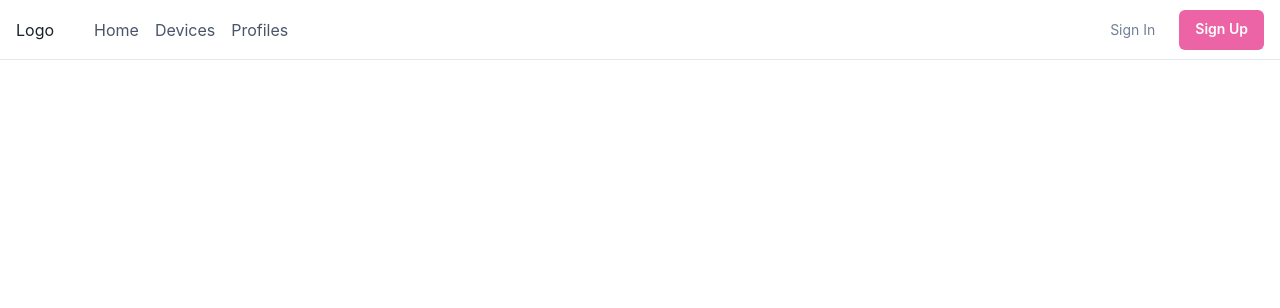
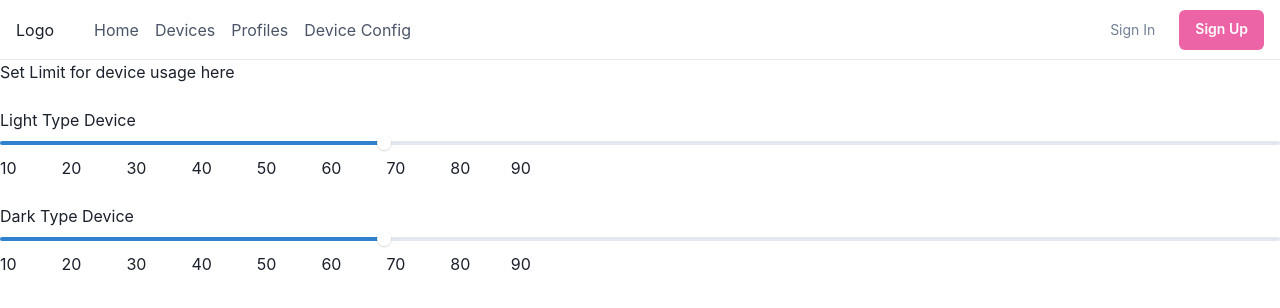
Before and after one commit to tryhardlaijun/ICT2106_P2_Project, a React (Create React App) app in the folder SmartHomeManager/SmartHomeManager.View/: page /config in a window 1280 px wide. Shown: the top 308 px of the page. Built offline with nearby package versions, Linux system fonts and the light colour scheme.

Commit message:
pushed set limit ui

```diff
--- a/SmartHomeManager/SmartHomeManager.View/src/App.js
+++ b/SmartHomeManager/SmartHomeManager.View/src/App.js
@@ -5,6 +5,7 @@ import { NavBar } from "./components/NavBar";
 import Home from "./pages/Home";
 import Devices from "./pages/Devices";
 import Profiles from "./pages/Profiles";
+import DeviceConfig from "./pages/DeviceConfig";
 
 export function App() {
   return (
@@ -15,6 +16,7 @@ export function App() {
           <Route path="/" element={<Home />} />
           <Route path="/devices" element={<Devices />} />
           <Route path="/profiles" element={<Profiles />} />
+          <Route path="/config" element={<DeviceConfig />} />
         </Routes>
       </Router>
     </>
--- a/SmartHomeManager/SmartHomeManager.View/src/components/NavBar.js
+++ b/SmartHomeManager/SmartHomeManager.View/src/components/NavBar.js
@@ -177,4 +177,8 @@ const NAV_ITEMS = [
     label: "Profiles",
     href: "/profiles",
   },
+  {
+    label: "Device Config",
+    href: "/config"
+  },
 ];
--- /dev/null
+++ b/SmartHomeManager/SmartHomeManager.View/src/pages/DeviceConfig.js
@@ -0,0 +1,35 @@
+import React from "react";
+import { Box } from '@chakra-ui/react'
+import {
+    Slider,
+    SliderTrack,
+    SliderFilledTrack,
+    SliderThumb,
+    SliderMark,
+} from '@chakra-ui/react'
+
+export default function DeviceConfig() {
+
+
+    return (
+        <div>Set Limit for device usage here<br></br><br></br>
+           <div>Light Type Device</div>
+           <Slider aria-label='slider-ex-1' defaultValue={30}>
+            <SliderTrack>
+                <SliderFilledTrack />
+            </SliderTrack>
+            <SliderThumb />
+            </Slider>
+            <div>10&nbsp; &nbsp; &nbsp; &nbsp; &nbsp; 20&nbsp; &nbsp; &nbsp; &nbsp; &nbsp; 30&nbsp; &nbsp; &nbsp; &nbsp; &nbsp; 40&nbsp; &nbsp; &nbsp; &nbsp; &nbsp; 50&nbsp; &nbsp; &nbsp; &nbsp; &nbsp; 60&nbsp; &nbsp; &nbsp; &nbsp; &nbsp; 70&nbsp; &nbsp; &nbsp; &nbsp; &nbsp; 80&nbsp; &nbsp; &nbsp; &nbsp; &nbsp;90</div>
+            <br></br>
+            <div>Dark Type Device</div>
+            <Slider aria-label='slider-ex-1' defaultValue={30}>
+                <SliderTrack>
+                    <SliderFilledTrack />
+                </SliderTrack>
+                <SliderThumb />
+            </Slider>
+            <div>10&nbsp; &nbsp; &nbsp; &nbsp; &nbsp; 20&nbsp; &nbsp; &nbsp; &nbsp; &nbsp; 30&nbsp; &nbsp; &nbsp; &nbsp; &nbsp; 40&nbsp; &nbsp; &nbsp; &nbsp; &nbsp; 50&nbsp; &nbsp; &nbsp; &nbsp; &nbsp; 60&nbsp; &nbsp; &nbsp; &nbsp; &nbsp; 70&nbsp; &nbsp; &nbsp; &nbsp; &nbsp; 80&nbsp; &nbsp; &nbsp; &nbsp; &nbsp;90</div>
+        </div>
+    );
+}
```
